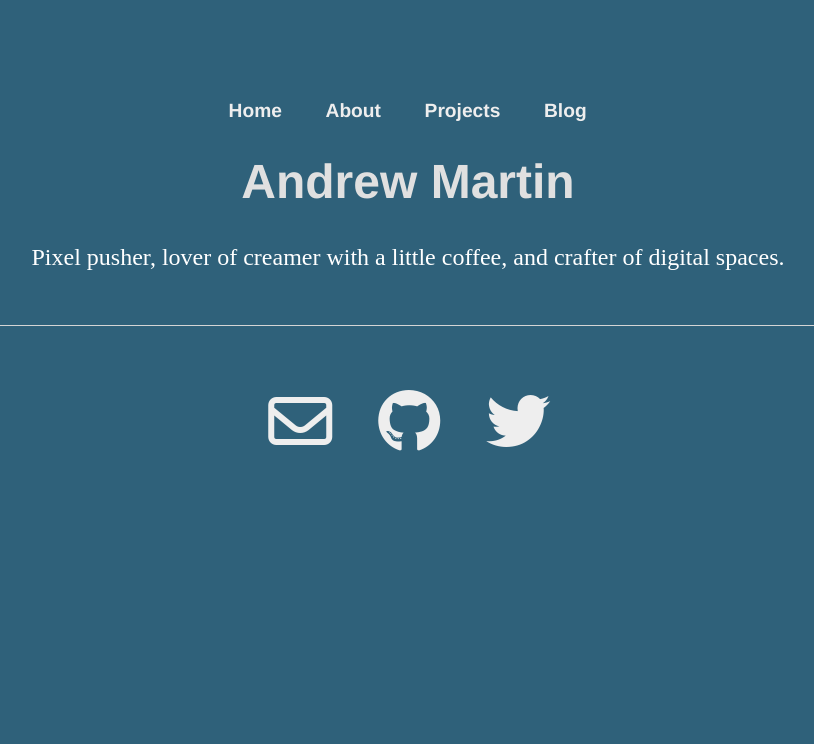
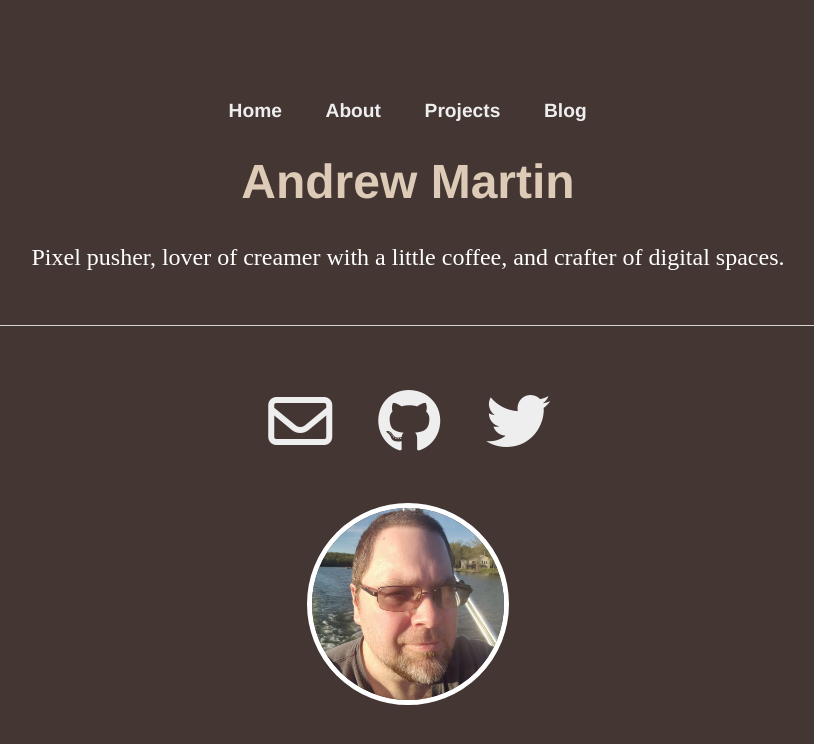
Before and after one commit to tindrew/andevsite, a Jekyll site: the page built from index.html, in a window 1280 px wide. Shown: the top 744 px of the page, without its empty margins (232-1046 px from the left). Built offline with Jekyll 4.4.1, drawn with Linux system fonts in a browser that asks for light colours; nearby versions of some CDN libraries.

Commit message:
added a photo

```diff
--- a/_layouts/default.html
+++ b/_layouts/default.html
@@ -37,7 +37,7 @@
 				<li><a href="https://github.com/tindrew"  aria-label="Follow @tindrew on GitHub" class="nav-links"><i class="fab fa-github fa-5x"></i></a></li>
 				<li><a href="https://twitter.com/Andevrs" class="nav-links"><i class="fab fa-twitter fa-5x"></i></a></li>
 			</ul>
-
+      <img src="/assets/img/me.jpg" />
 			</footer>
 			<script src="https://kit.fontawesome.com/09b5efbfe0.js" crossorigin="anonymous"></script>
       <script async defer src="https://buttons.github.io/buttons.js"></script>
--- a/_sass/main.scss
+++ b/_sass/main.scss
@@ -1,12 +1,13 @@
 body {
     margin: 100px auto;
     width: 70%;
-    color: #E0E0E0;
-    background-color: rgb(47, 97, 122);
+    color: #DECBB7;
+    background-color: #433633;
 }
 
 
 
+/*********[NAVIGATION]***********/
 .navigation {
     padding-left: 1.2rem;
     font-size: 1.2rem;
@@ -20,8 +21,6 @@ body {
 .navigation {
     display: inline;
 }
-
-
 
 nav ul, footer ul {
     font-family:'Helvetica', 'Arial', 'Sans-Serif';
@@ -37,13 +36,17 @@ nav ul li, footer ul li {
     text-align: center;
 }
 
+// **********************************
+
+
+
 a {
     text-decoration: none;
     color: #eee;
 }
 a:hover {
     text-decoration: underline;
-    color: rgb(182, 178, 178);
+    color: #8F857D;
 }
 h1 {
     font-size: 3em;
@@ -85,6 +88,17 @@ ul.posts li {
 .blurb-text {
     text-align: center;
     color: rgb(255, 255, 255);
+}
+
+img {
+    border-radius: 50%;
+    border: 5px solid white;
+    margin-left: auto;
+    margin-right: auto;
+    display: block;
+    width:  15em;
+    height: 15em;
+    margin-top: 50px;
 }
 
 // **********************************************************************8
```
Also changed, not shown: assets/img/me.jpg (added), 11 other files.
